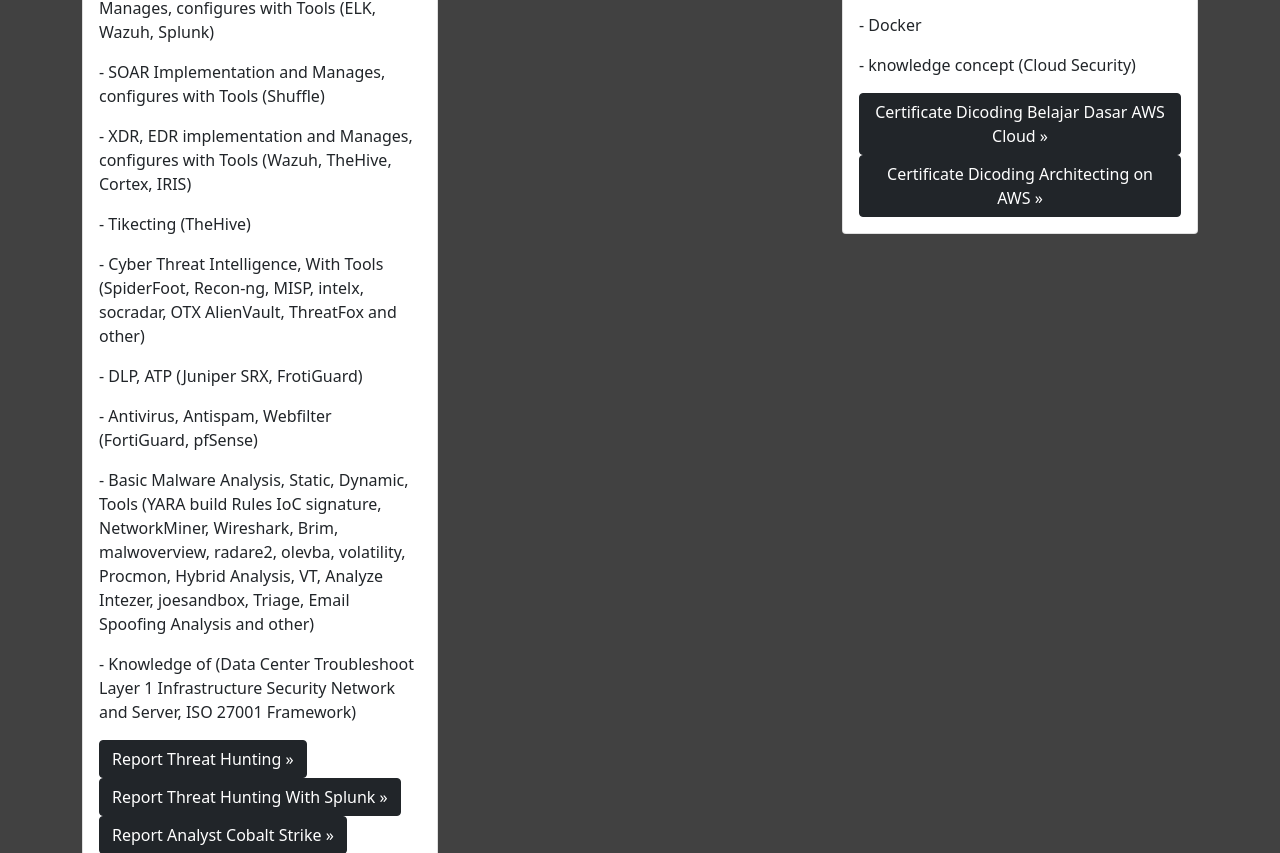
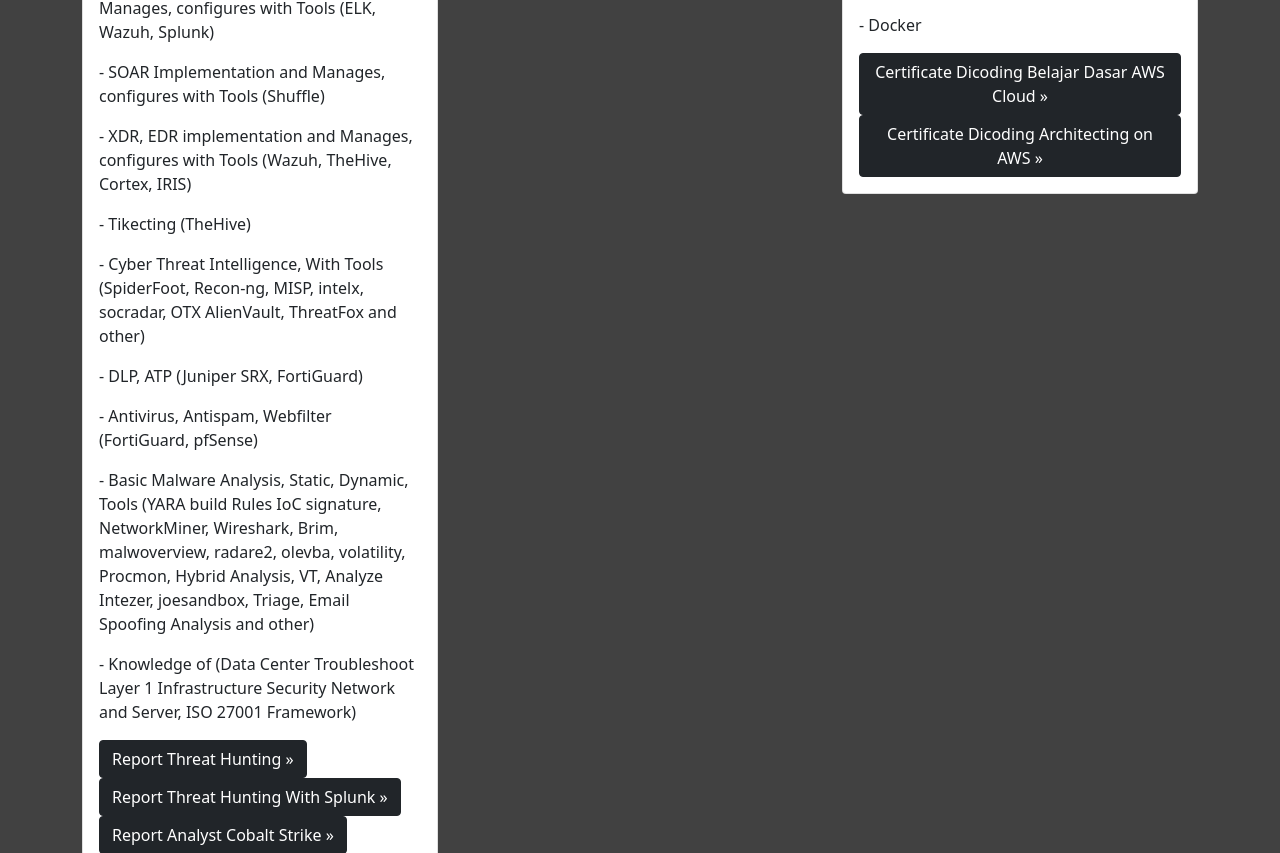
Before and after one commit to m-arifrizki/m-arifrizki.github.io, a plain HTML site: page index.html in a window 1280 px wide. Shown: the part 2413-3266 px from the top of the page. Drawn offline with nearby package versions, Linux system fonts and the light colour scheme; animation ran at ten frames a second.

Commit message:
Update index.html

```diff
--- a/index.html
+++ b/index.html
@@ -140,7 +140,7 @@ Introduce me Mochammad Arif Rizki. I have knowledge and experience in the positi
                 <p class="card-text">
                 - Cyber Threat Intelligence, With Tools (SpiderFoot, Recon-ng, MISP, intelx, socradar, OTX AlienVault, ThreatFox and other)
                 <p class="card-text">
-		- DLP, ATP (Juniper SRX, FrotiGuard)
+		- DLP, ATP (Juniper SRX, FortiGuard)
                 <p class="card-text">
 		- Antivirus, Antispam, Webfilter (FortiGuard, pfSense)
 		<p class="card-text">
@@ -187,9 +187,6 @@ Introduce me Mochammad Arif Rizki. I have knowledge and experience in the positi
                 - Cloud AWS, Azure, DigitalOcean Implementation and Configures (Setup DNS Server, Mail Server, Web Server, CMS, VPN, Proxy and Basic Security)
                 <p class="card-text">
                 - Docker
-                </p>
-                <p class="card-text">
-                - knowledge concept (Cloud Security)
                 </p>
                 <a href="sertifikat/sertifikat_course_251_1805847_200921021308.pdf" target="_blank" class="btn btn-dark">Certificate Dicoding Belajar Dasar AWS Cloud &raquo;</a>
                 <a href="sertifikat/sertifikat_course_266_1805847_141121230715.pdf" target="_blank" class="btn btn-dark">Certificate Dicoding Architecting on AWS &raquo;</a>
```
